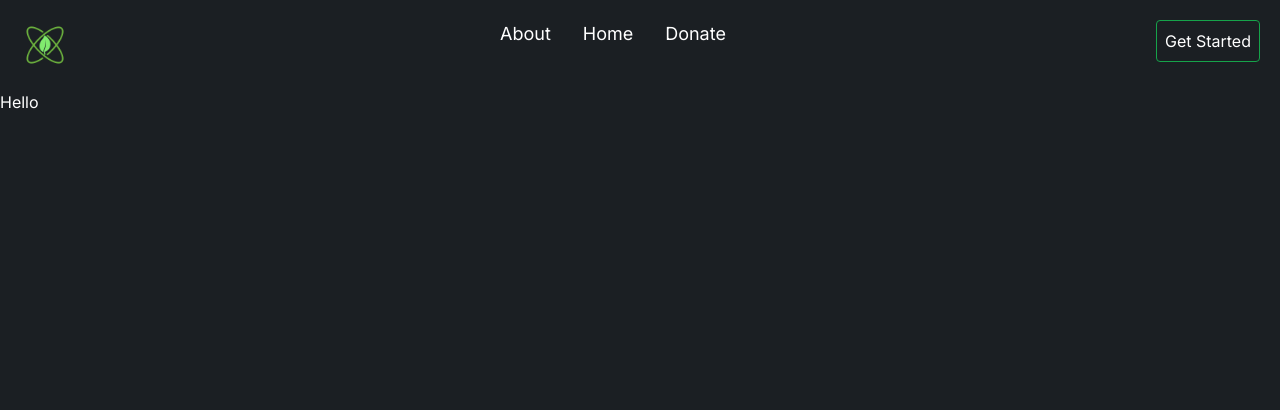
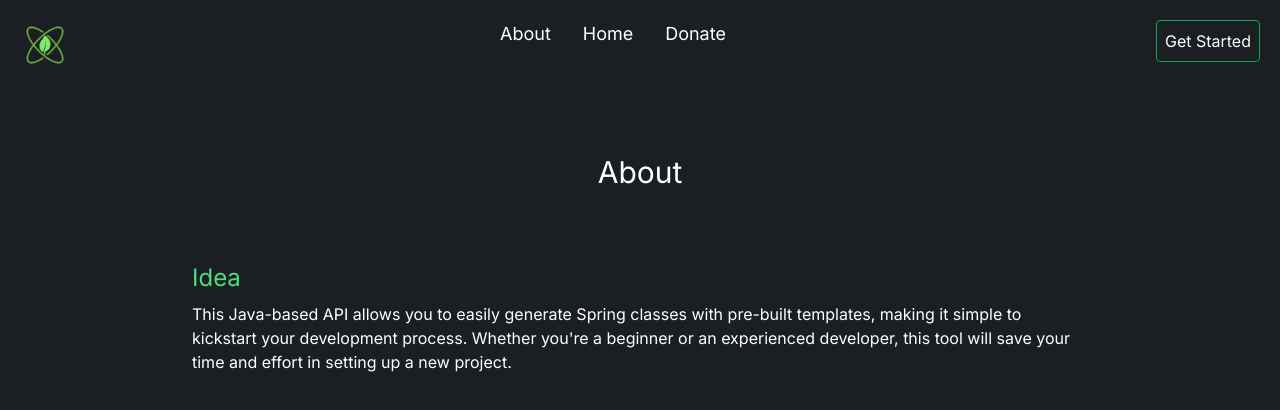
Before and after one commit to gmcdr/Spring-Fusion-Landing-Page, a Next.js app: page /about in a window 1280 px wide. Shown: the top 410 px of the page. Built offline with nearby package versions, Linux system fonts and the light colour scheme.

Commit message:
feat: About

```diff
--- /dev/null
+++ b/components/AboutCard.jsx
@@ -0,0 +1,11 @@
+import React from 'react'
+
+function AboutCard() {
+  return (
+    <div>
+
+    </div>
+  )
+}
+
+export default AboutCard
--- /dev/null
+++ b/components/AboutItem.jsx
@@ -0,0 +1,12 @@
+import React from "react";
+
+function AboutItem({title, text}) {
+  return (
+    <div>
+      <h1 className="text-2xl text-green-400 my-2">{title}</h1>
+      <p>{text}</p>
+    </div>
+  );
+}
+
+export default AboutItem;
--- /dev/null
+++ b/components/AboutTopic.jsx
@@ -0,0 +1,22 @@
+import React from "react";
+import AboutItem from "./AboutItem";
+
+function AboutTopic() {
+  return (
+    <div>
+      <div className="flex justify-center my-16">
+        <h1 className="text-3xl">About</h1>
+      </div>
+      <div className="flex max-w-4xl mx-4 my-4">
+        <AboutItem
+          title={"Idea"}
+          text={
+            "This Java-based API allows you to easily generate Spring classes with pre-built templates, making it simple to kickstart your development process. Whether you're a beginner or an experienced developer, this tool will save your time and effort in setting up a new project."
+          }
+        ></AboutItem>
+      </div>
+    </div>
+  );
+}
+
+export default AboutTopic;
--- a/components/NavBar.jsx
+++ b/components/NavBar.jsx
@@ -1,6 +1,8 @@
+'use client'
 import React from "react";
 import NavItem from "./NavItem";
 import Image from "next/image";
+
 
 function NavBar() {
   return (
@@ -12,11 +14,11 @@ function NavBar() {
 
       <div className="flex justify-between">
         <NavItem title="About" link="/about" />
-        <NavItem title="Home" link="/" />
+        <NavItem title="Home" link="/"/>
         <NavItem title="Donate" link="/contact" />
       </div>
 
-      <div>
+      <div className="hidden sm:inline">
         <a href="https://github.com/gmcdr/api-generator"><button className="border border-green-600 p-2 rounded hover:bg-green-600">Get Started</button></a>
       </div>
 
--- a/components/NavItem.jsx
+++ b/components/NavItem.jsx
@@ -1,11 +1,14 @@
-import React from 'react'
+import Link from "next/link";
+import React from "react";
 
-function NavItem({title, link}) {
+function NavItem({ title, link, Icon }) {
   return (
-    <div className='flex mx-4'>
-      <a className='text-lg hover:text-green-500' href={link}>{title}</a>
+    <div className="flex mx-4">
+      <Link className="text-lg hover:text-green-500" href={link}>
+        <p>{title}</p>
+      </Link>
     </div>
-  )
+  );
 }
 
-export default NavItem
+export default NavItem;
--- a/package.json
+++ b/package.json
@@ -11,7 +11,8 @@
   "dependencies": {
     "next": "13.5.6",
     "react": "^18",
-    "react-dom": "^18"
+    "react-dom": "^18",
+    "react-icons": "^4.11.0"
   },
   "devDependencies": {
     "autoprefixer": "^10.4.16",
--- a/src/app/about/page.js
+++ b/src/app/about/page.js
@@ -1,9 +1,10 @@
 import React from 'react'
+import AboutTopic from '../../../components/AboutTopic'
 
 function page() {
   return (
-    <div>
-      <h1>Hello</h1>
+    <div className='flex justify-center'>
+      <AboutTopic></AboutTopic>
     </div>
   )
 }
```
Also changed, not shown: 1 other file (tests, documents, lock files or other folders).
